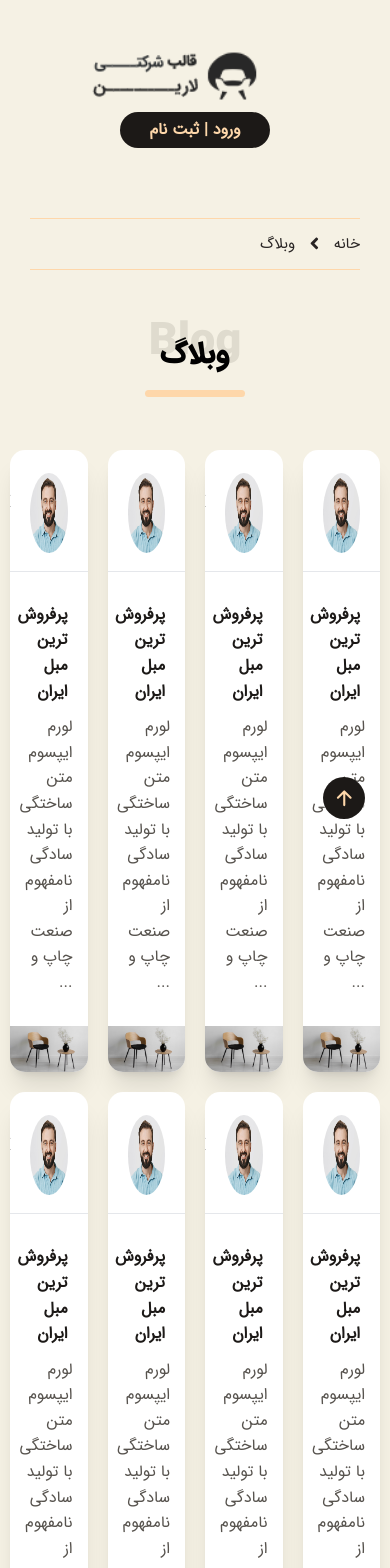
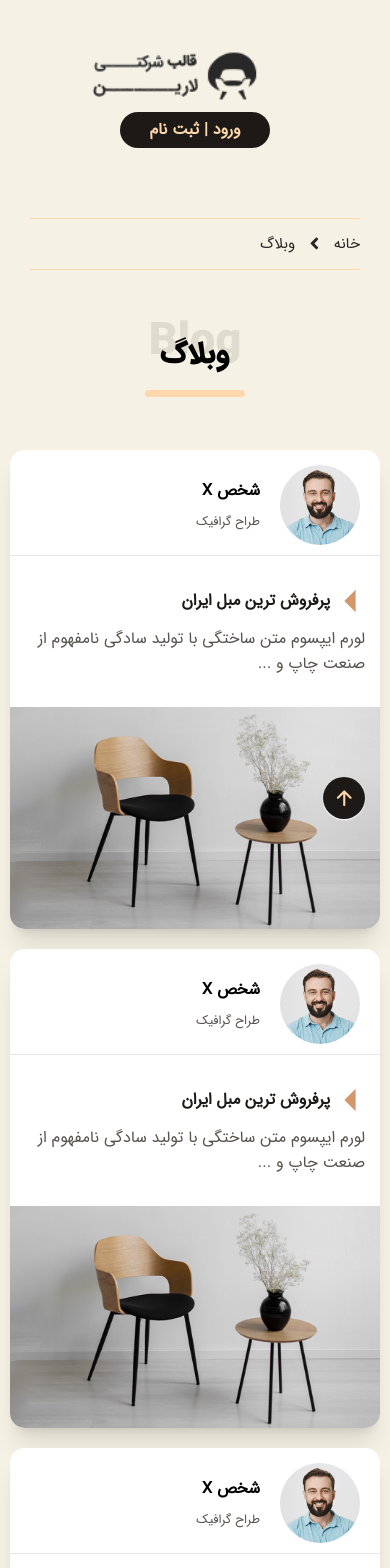
Before and after one commit to Reza-HM/Larin-Corporation, a React (Vite) app: page /blog in a window 390 px wide. Shown: the top 1568 px of the page. Built offline with nearby package versions, Linux system fonts and the light colour scheme; some icons are missing.

Commit message:
responsived projects, questions and blog pages

```diff
--- a/src/Components/Modules/BlogBox.tsx
+++ b/src/Components/Modules/BlogBox.tsx
@@ -7,7 +7,7 @@ const BlogBox = () => {
   return (
     <div
       className={`${
-        location.pathname === "/blog" ? "col-span-3" : ""
+        location.pathname === "/blog" ? "col-span-12 md:col-span-3" : ""
       } flex flex-col gap-8 overflow-hidden bg-white rounded-3xl shadow-xl hover:-translate-y-2 duration-500 cursor-pointer`}
     >
       <div className="flex items-center gap-8 border-b px-8 py-6 pb-4">
```
